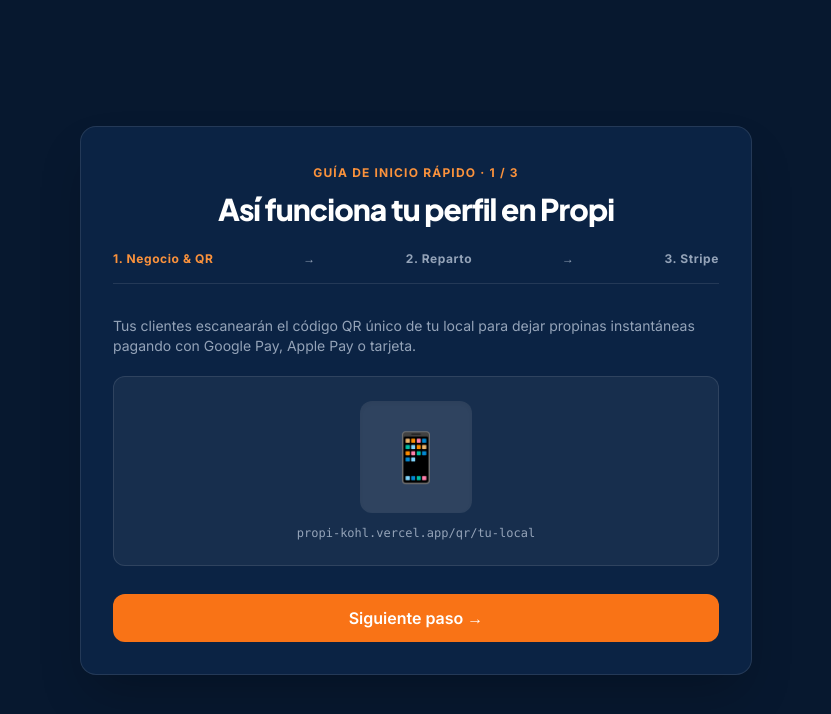
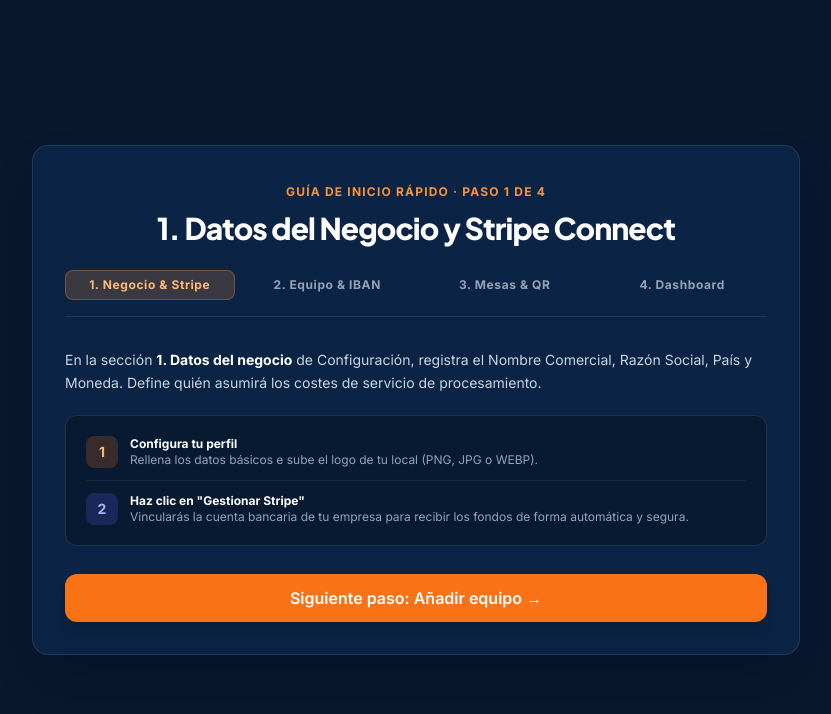
Before and after one commit to felipeamazon83-cyber/propi, a Next.js app in the folder frontend/: page /onboarding in a window 1280 px wide. Shown: the top 714 px of the page, without its empty margins (224-1055 px from the left). Built offline with nearby package versions, Linux system fonts and the light colour scheme.

Commit message:
Revise onboarding steps and update labels

```diff
--- a/frontend/app/onboarding/page.tsx
+++ b/frontend/app/onboarding/page.tsx
@@ -9,74 +9,102 @@
 
   return (
     <main className="flex min-h-screen items-center justify-center bg-[#07182f] px-5 py-12 text-white">
-      <div className="w-full max-w-2xl rounded-2xl border border-white/10 bg-[#0b2344] p-8 shadow-2xl">
+      <div className="w-full max-w-3xl rounded-2xl border border-white/10 bg-[#0b2344] p-8 shadow-2xl">
 
         {/* Encabezado */}
         <div className="mb-6 text-center">
           <span className="text-xs font-bold uppercase tracking-widest text-orange-400">
-            Guía de inicio rápido · {step} / 3
+            Guía de Inicio Rápido · Paso {step} de 4
           </span>
           <h1 className="mt-2 text-2xl font-black text-white sm:text-3xl">
-            {step === 1 && 'Así funciona tu perfil en Propi'}
-            {step === 2 && 'Gestión de propinas para tu equipo'}
-            {step === 3 && 'Cobros directos con Stripe Connect'}
+            {step === 1 && '1. Datos del Negocio y Stripe Connect'}
+            {step === 2 && '2. Gestión de Equipo y Enlace IBAN'}
+            {step === 3 && '3. Configuración de Mesas, QR y NFC'}
+            {step === 4 && '4. Control y Pago de Propinas desde el Dashboard'}
           </h1>
         </div>
 
         {/* Indicador de pasos */}
-        <div className="mb-8 flex items-center justify-between border-b border-white/10 pb-4 text-xs font-bold uppercase tracking-wider text-slate-400">
-          <button onClick={() => setStep(1)} className={step === 1 ? 'text-orange-400 font-bold' : ''}>
-            1. Negocio & QR
+        <div className="mb-8 grid grid-cols-2 gap-2 border-b border-white/10 pb-4 text-xs font-bold uppercase tracking-wider text-slate-400 sm:grid-cols-4 text-center">
+          <button
+            onClick={() => setStep(1)}
+            className={`py-1.5 rounded-lg transition-colors ${step === 1 ? 'bg-orange-400/20 text-orange-300 border border-orange-400/30 font-bold' : 'hover:bg-white/5'}`}
+          >
+            1. Negocio & Stripe
           </button>
-          <span>→</span>
-          <button onClick={() => setStep(2)} className={step === 2 ? 'text-orange-400 font-bold' : ''}>
-            2. Reparto
+          <button
+            onClick={() => setStep(2)}
+            className={`py-1.5 rounded-lg transition-colors ${step === 2 ? 'bg-orange-400/20 text-orange-300 border border-orange-400/30 font-bold' : 'hover:bg-white/5'}`}
+          >
+            2. Equipo & IBAN
           </button>
-          <span>→</span>
-          <button onClick={() => setStep(3)} className={step === 3 ? 'text-orange-400 font-bold' : ''}>
-            3. Stripe
+          <button
+            onClick={() => setStep(3)}
+            className={`py-1.5 rounded-lg transition-colors ${step === 3 ? 'bg-orange-400/20 text-orange-300 border border-orange-400/30 font-bold' : 'hover:bg-white/5'}`}
+          >
+            3. Mesas & QR
+          </button>
+          <button
+            onClick={() => setStep(4)}
+            className={`py-1.5 rounded-lg transition-colors ${step === 4 ? 'bg-orange-400/20 text-orange-300 border border-orange-400/30 font-bold' : 'hover:bg-white/5'}`}
+          >
+            4. Dashboard
           </button>
         </div>
 
-        {/* PASO 1 */}
+        {/* PASO 1: Datos del negocio & Stripe */}
         {step === 1 && (
           <div className="flex flex-col gap-5 text-slate-300">
-            <p className="text-sm text-slate-400">
-              Tus clientes escanearán el código QR único de tu local para dejar propinas instantáneas pagando con Google Pay, Apple Pay o tarjeta.
+            <p className="text-sm text-slate-300 leading-relaxed">
+              En la sección <strong className="text-white">1. Datos del negocio</strong> de Configuración, registra el Nombre Comercial, Razón Social, País y Moneda. Define quién asumirá los costes de servicio de procesamiento.
             </p>
 
-            <div className="rounded-xl border border-white/10 bg-white/5 p-6 text-center">
-              <div className="mx-auto mb-3 flex h-28 w-28 items-center justify-center rounded-xl bg-white/10 text-5xl shadow-inner">
-                📱
+            <div className="rounded-xl border border-white/10 bg-[#07182f]/80 p-5 space-y-3">
+              <div className="flex items-center gap-3">
+                <span className="flex h-8 w-8 items-center justify-center rounded-lg bg-orange-500/20 text-orange-300 font-bold text-sm">1</span>
+                <div>
+                  <p className="text-xs font-bold text-white">Configura tu perfil</p>
+                  <p className="text-xs text-slate-400">Rellena los datos básicos e sube el logo de tu local (PNG, JPG o WEBP).</p>
+                </div>
               </div>
-              <p className="text-xs font-mono text-slate-400">propi-kohl.vercel.app/qr/tu-local</p>
+              <div className="flex items-center gap-3 border-t border-white/5 pt-3">
+                <span className="flex h-8 w-8 items-center justify-center rounded-lg bg-indigo-500/20 text-indigo-300 font-bold text-sm">2</span>
+                <div>
+                  <p className="text-xs font-bold text-white">Haz clic en &quot;Gestionar Stripe&quot;</p>
+                  <p className="text-xs text-slate-400">Vincularás la cuenta bancaria de tu empresa para recibir los fondos de forma automática y segura.</p>
+                </div>
+              </div>
             </div>
 
             <button
               onClick={() => setStep(2)}
-              className="mt-2 w-full rounded-xl bg-orange-500 py-3 font-semibold text-white hover:bg-orange-600 transition-all"
+              className="mt-2 w-full rounded-xl bg-orange-500 py-3 font-semibold text-white hover:bg-orange-600 transition-all shadow-lg"
             >
-              Siguiente paso →
+              Siguiente paso: Añadir equipo →
             </button>
           </div>
         )}
 
-        {/* PASO 2 */}
+        {/* PASO 2: Equipo y enlace IBAN */}
         {step === 2 && (
           <div className="flex flex-col gap-5 text-slate-300">
-            <p className="text-sm text-slate-400">
-              Las propinas recibidas se acumulan y distribuyen de forma automática entre tu personal activo según tus reglas.
+            <p className="text-sm text-slate-300 leading-relaxed">
+              En la sección <strong className="text-white">2. Equipo y cuenta de cobro</strong>, crea los perfiles de tus empleados para que puedan recibir sus propinas directamente.
             </p>
 
-            <div className="rounded-xl border border-white/10 bg-white/5 p-4 space-y-3 text-xs">
-              <div className="flex justify-between items-center bg-white/5 p-3 rounded-lg border border-white/5">
-                <span className="font-medium">👤 Carlos (Camarero)</span>
-                <span className="text-emerald-400 font-bold">+€15.50</span>
+            <div className="rounded-xl border border-white/10 bg-[#07182f]/80 p-5 space-y-4">
+              <div className="rounded-lg border border-white/10 bg-white/5 p-3 flex justify-between items-center text-xs">
+                <span className="font-semibold text-white">Eduardo Fernandez · Activo</span>
+                <span className="rounded-full bg-amber-500/20 border border-amber-500/30 px-2.5 py-1 text-[11px] font-bold text-amber-300 flex items-center gap-1">
+                  Pendiente IBAN 🔗
+                </span>
               </div>
-              <div className="flex justify-between items-center bg-white/5 p-3 rounded-lg border border-white/5">
-                <span className="font-medium">👤 Ana (Cocina)</span>
-                <span className="text-emerald-400 font-bold">+€15.50</span>
-              </div>
+
+              <ul className="text-xs text-slate-400 space-y-2 list-disc pl-4">
+                <li>Al escribir el nombre y pulsar <strong className="text-white">&quot;Añadir&quot;</strong>, se genera el registro del trabajador.</li>
+                <li>Haz clic sobre la etiqueta <strong className="text-amber-300">&quot;Pendiente IBAN&quot;</strong> para copiar su enlace de invitación personalizado.</li>
+                <li>Envia este enlace a tu empleado para que introduzca de forma 100% privada y segura sus datos bancarios a través de Stripe (Propi nunca los almacena).</li>
+              </ul>
             </div>
 
             <div className="flex gap-3 mt-2">
@@ -88,28 +116,94 @@
               </button>
               <button
                 onClick={() => setStep(3)}
-                className="w-2/3 rounded-xl bg-orange-500 py-3 text-sm font-semibold text-white hover:bg-orange-600 transition-all"
+                className="w-2/3 rounded-xl bg-orange-500 py-3 text-sm font-semibold text-white hover:bg-orange-600 transition-all shadow-lg"
               >
-                Siguiente paso →
+                Siguiente paso: Crear mesas →
               </button>
             </div>
           </div>
         )}
 
-        {/* PASO 3 */}
+        {/* PASO 3: Mesa, QR y NFC */}
         {step === 3 && (
-          <div className="flex flex-col gap-5 text-center text-slate-300">
-            <p className="text-sm text-slate-400">
-              Stripe Connect procesa los pagos con total seguridad y transfiere los fondos periódicamente a la cuenta de tu negocio o empleados.
+          <div className="flex flex-col gap-5 text-slate-300">
+            <p className="text-sm text-slate-300 leading-relaxed">
+              En la sección <strong className="text-white">3. Mesa, QR y NFC</strong>, configura cada punto de cobro (Mesas, Barra o Terraza) e imprime sus identificadores o grábalos en pegatinas NFC.
             </p>
 
-            <div className="rounded-xl border border-indigo-500/30 bg-indigo-500/10 p-6 text-indigo-300 text-sm font-medium">
-              🔒 Procesamiento seguro mediante Stripe Connect. Configura tu cuenta real en Ajustes.
+            <div className="rounded-xl border border-white/10 bg-[#07182f]/80 p-5 space-y-3 text-xs">
+              <div className="grid grid-cols-1 sm:grid-cols-2 gap-2 text-slate-300">
+                <div className="p-2.5 bg-white/5 rounded-lg border border-white/5">
+                  <span className="font-bold text-white block">1. Asignación</span>
+                  Elige si el cliente escoge al empleado o si la mesa pertenece a un empleado fijo.
+                </div>
+                <div className="p-2.5 bg-white/5 rounded-lg border border-white/5">
+                  <span className="font-bold text-white block">2. Propinas Sugeridas</span>
+                  Establece las sugerencias rápidas (ej. 1, 2, 3, 5 €) y el % asignado.
+                </div>
+              </div>
+
+              <div className="pt-2 border-t border-white/10 flex flex-wrap gap-2 justify-center">
+                <span className="px-3 py-1 bg-white/10 rounded-lg text-slate-200">🔍 Probar QR</span>
+                <span className="px-3 py-1 bg-white/10 rounded-lg text-slate-200">🔗 Copiar URL NFC</span>
+                <span className="px-3 py-1 bg-orange-500 text-white font-bold rounded-lg">🎨 Tarjeta Mesa</span>
+              </div>
             </div>
 
             <div className="flex gap-3 mt-2">
               <button
                 onClick={() => setStep(2)}
+                className="w-1/3 rounded-xl border border-white/10 py-3 text-sm font-semibold text-white hover:bg-white/5 transition-all"
+              >
+                ← Atrás
+              </button>
+              <button
+                onClick={() => setStep(4)}
+                className="w-2/3 rounded-xl bg-orange-500 py-3 text-sm font-semibold text-white hover:bg-orange-600 transition-all shadow-lg"
+              >
+                Siguiente paso: Dashboard →
+              </button>
+            </div>
+          </div>
+        )}
+
+        {/* PASO 4: Dashboard y Payouts */}
+        {step === 4 && (
+          <div className="flex flex-col gap-5 text-slate-300">
+            <p className="text-sm text-slate-300 leading-relaxed">
+              Consulta el resumen de recaudación en tiempo real en tu <strong className="text-white">Dashboard</strong> y gestiona las liquidaciones de propinas para tu equipo.
+            </p>
+
+            <div className="rounded-xl border border-white/10 bg-[#07182f]/80 p-5 space-y-3">
+              <div className="grid grid-cols-3 gap-2 text-center text-xs">
+                <div className="bg-white/5 p-2.5 rounded-lg border border-white/5">
+                  <span className="block text-slate-400 text-[10px]">Acumuladas</span>
+                  <span className="font-bold text-emerald-400 text-sm">1,00 €</span>
+                </div>
+                <div className="bg-white/5 p-2.5 rounded-lg border border-white/5">
+                  <span className="block text-slate-400 text-[10px]">Cantidad</span>
+                  <span className="font-bold text-white text-sm">1</span>
+                </div>
+                <div className="bg-white/5 p-2.5 rounded-lg border border-white/5">
+                  <span className="block text-slate-400 text-[10px]">Promedio</span>
+                  <span className="font-bold text-white text-sm">1,00 €</span>
+                </div>
+              </div>
+
+              <div className="p-3 bg-white/5 rounded-lg border border-white/5 text-xs text-slate-300 space-y-1">
+                <div className="flex justify-between font-bold text-white">
+                  <span>Juan Perez</span>
+                  <span className="text-emerald-400">Saldo: 0,00 €</span>
+                </div>
+                <p className="text-[11px] text-slate-400">
+                  Una vez que el cliente paga la propina desde el QR/NFC, se refleja en el panel. Pulsa <strong className="text-white">&quot;Al día&quot;</strong> para liquidar saldos pendientes.
+                </p>
+              </div>
+            </div>
+
+            <div className="flex gap-3 mt-2">
+              <button
+                onClick={() => setStep(3)}
                 className="w-1/3 rounded-xl border border-white/10 py-3 text-sm font-semibold text-white hover:bg-white/5 transition-all"
               >
                 ← Atrás
```
